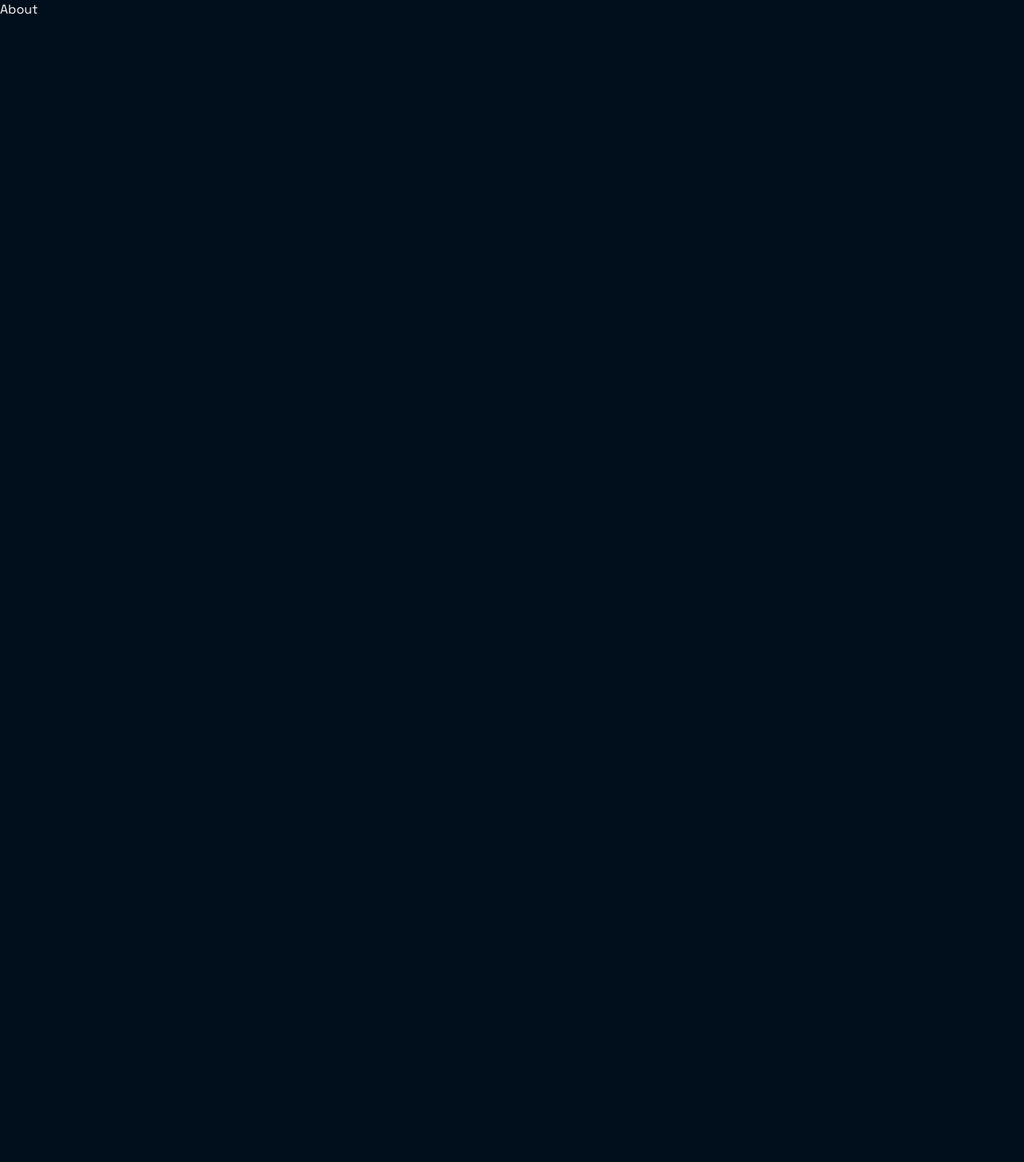
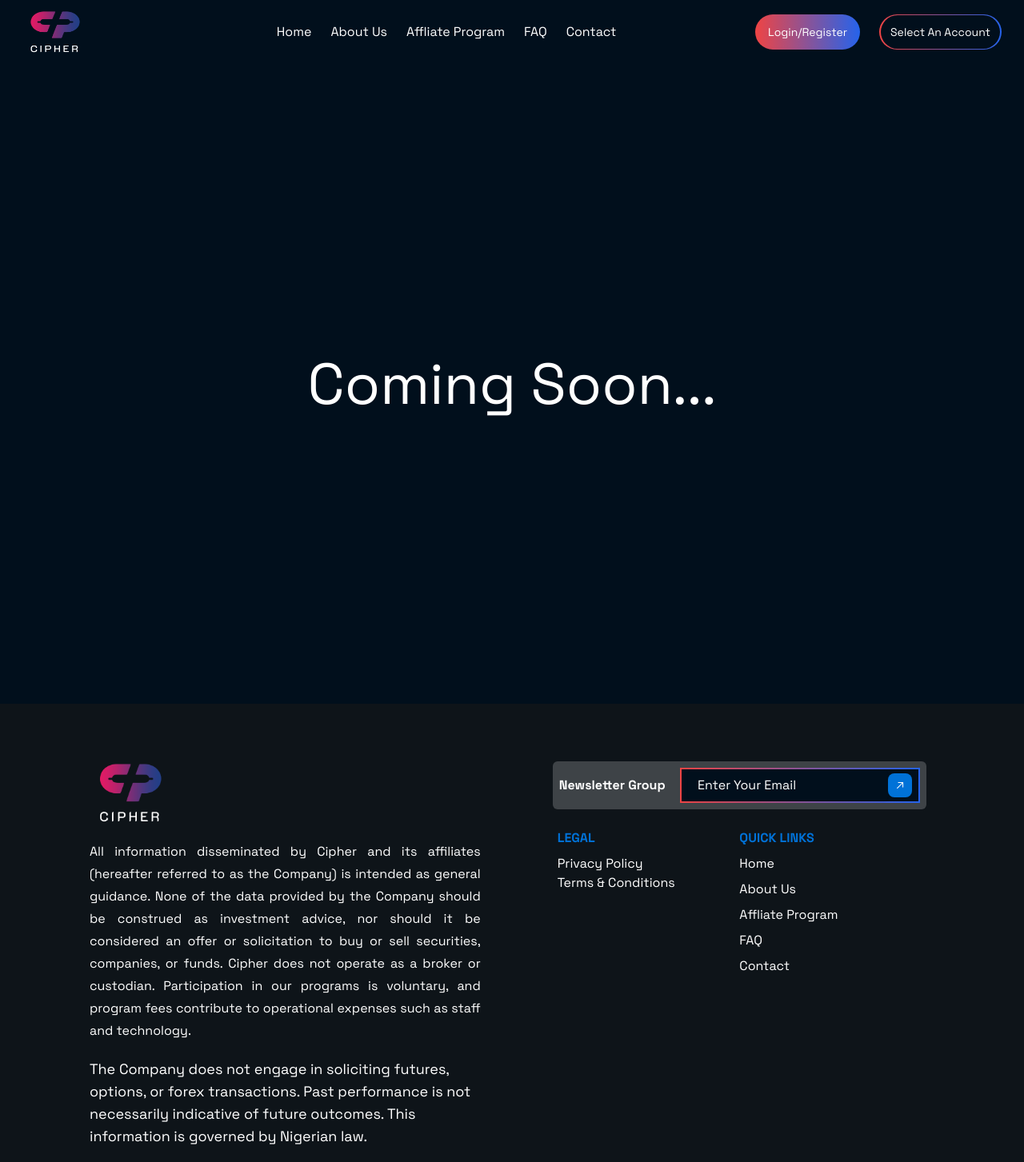
Before and after one commit to Favour-ag/cipher-prop-firm-app, a React (Vite) app: page /about in a window 1280 px wide. Shown: the top 1453 px of the page at 80% size. Before the commit the page ends 800 px from the top, so only its background shows below. Built offline with nearby package versions, Linux system fonts and the light colour scheme.

Commit message:
About Created

```diff
--- a/src/routes/About.jsx
+++ b/src/routes/About.jsx
@@ -1,7 +1,16 @@
-import React from "react";
+import Navbar from "../components/Navbar";
+import Footer from "../components/Footer";
 
 const About = () => {
-  return <div>About</div>;
+  return (
+    <>
+      <Navbar />
+      <div className="bg-[#010f1c] flex items-center justify-center w-full h-screen">
+        <p className="text-7xl"> Coming Soon...</p>
+      </div>
+      <Footer />
+    </>
+  );
 };
 
 export default About;
--- a/src/routes/FAQ.jsx
+++ b/src/routes/FAQ.jsx
@@ -1,7 +1,16 @@
-import React from "react";
+import Navbar from "../components/Navbar";
+import Footer from "../components/Footer";
 
 const FAQ = () => {
-  return <div>FAQ</div>;
+  return (
+    <>
+      <Navbar />
+      <div className="bg-[#010f1c] flex items-center justify-center w-full h-screen">
+        <p className="text-7xl"> Coming Soon...</p>
+      </div>
+      <Footer />
+    </>
+  );
 };
 
 export default FAQ;
```
